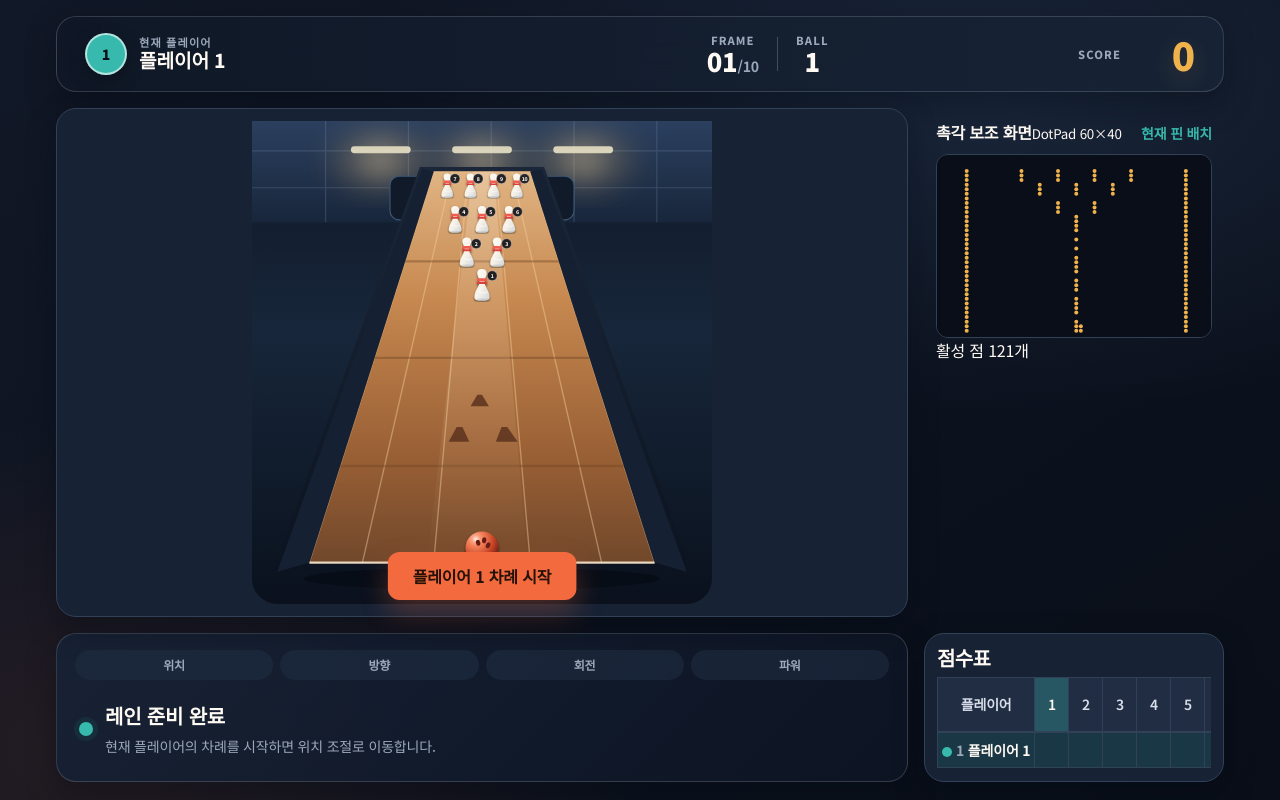
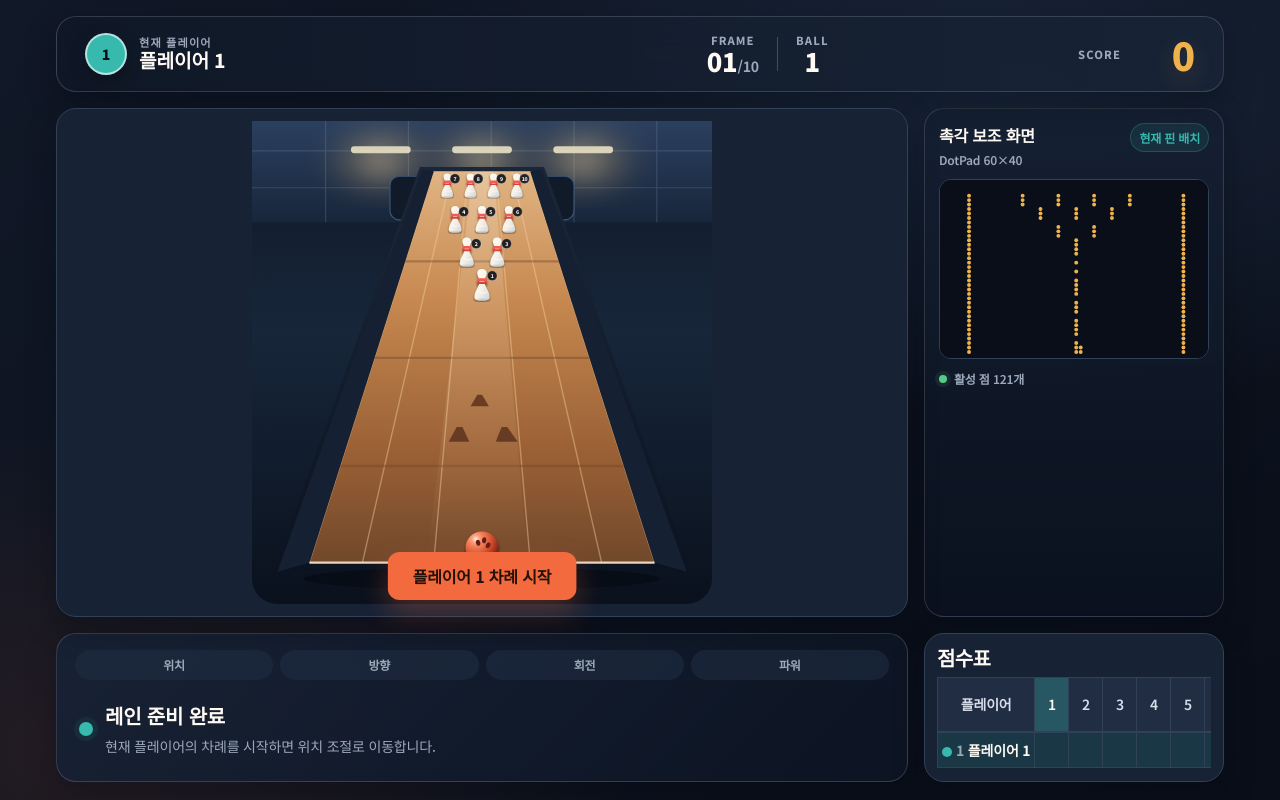
Before and after one commit to byeol-coder/tactile-bowling, a React (Vite) app: page / in a window 1280 px wide. Both pictures are taken after a click on the button "게임 시작". Shown: the top 800 px of the page. Built offline with nearby package versions, Linux system fonts and the light colour scheme.

Commit message:
style(ui): compact the tactile preview panel

```diff
--- a/src/components/tactile/tactilePreview.css
+++ b/src/components/tactile/tactilePreview.css
@@ -1,4 +1,62 @@
-.tactile { padding: var(--space-3); }
-.tactile__head { display: flex; justify-content: space-between; align-items: baseline; margin-bottom: var(--space-2); }
-.tactile__mode { font-size: var(--fs-2); color: var(--accent-teal); font-weight: 600; }
-.tactile__svg { width: 100%; height: auto; display: block; border: 1px solid var(--border-1); border-radius: var(--radius-2); }
+.tactile {
+  min-width: 0;
+  display: flex;
+  flex-direction: column;
+  gap: 10px;
+  padding: 14px;
+  background: linear-gradient(180deg, rgba(21,32,51,.94), rgba(11,18,30,.96));
+  border: 1px solid rgba(215,222,234,.16);
+  border-radius: var(--radius-3);
+  box-shadow: var(--shadow-2);
+}
+.tactile__head {
+  display: flex;
+  justify-content: space-between;
+  align-items: flex-start;
+  gap: 10px;
+}
+.tactile__head > span:first-child { min-width: 0; display: flex; flex-direction: column; gap: 1px; }
+.tactile__head strong { color: var(--text-hi); font-size: var(--fs-3); font-weight: 800; }
+.tactile__head small { color: var(--text-low); font-size: var(--fs-1); font-weight: 600; }
+.tactile__mode {
+  flex: 0 0 auto;
+  padding: 4px 8px;
+  color: var(--accent-teal);
+  background: rgba(55,185,173,.11);
+  border: 1px solid rgba(55,185,173,.26);
+  border-radius: var(--radius-pill);
+  font-size: var(--fs-1);
+  font-weight: 800;
+}
+.tactile__canvas {
+  overflow: hidden;
+  background: var(--bg-0);
+  border: 1px solid var(--border-1);
+  border-radius: var(--radius-2);
+  box-shadow: inset 0 4px 16px rgba(0,0,0,.38);
+}
+.tactile__svg { width: 100%; height: auto; max-height: 190px; display: block; }
+.tactile__foot {
+  display: flex;
+  align-items: center;
+  gap: 7px;
+  color: var(--text-low);
+  font-size: var(--fs-1);
+  font-weight: 600;
+}
+.tactile__status {
+  width: 8px;
+  height: 8px;
+  background: var(--success);
+  border-radius: 50%;
+  box-shadow: 0 0 0 4px rgba(89,201,135,.1);
+}
+
+@media (max-width: 899px) {
+  .tactile__svg { max-height: 170px; }
+}
+
+@media (max-width: 560px) {
+  .tactile { padding: 12px; }
+  .tactile__svg { max-height: 145px; }
+}
```
